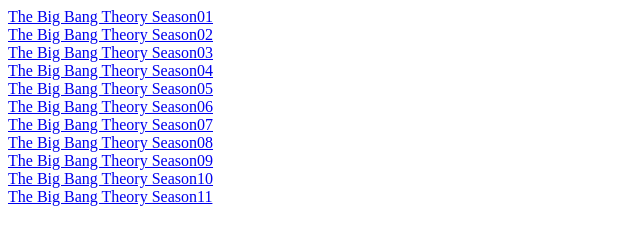
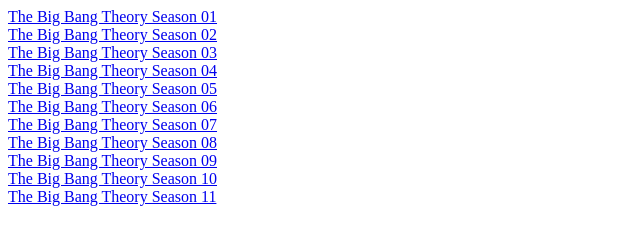
Before and after one commit to sarwar1122/D, a plain HTML site: page Index.html in a window 1280 px wide. Shown: the full height of the page, 0-640 px from the left. Drawn offline with Linux system fonts and the light colour scheme.

Commit message:
Update Index.html

```diff
--- a/Index.html
+++ b/Index.html
@@ -1,11 +1,11 @@
-<a href="http://s8.bitdl.ir/Series/The.Big.Bang.Theory/S01">The Big Bang Theory Season01</a><br/>
-<a href="http://s8.bitdl.ir/Series/The.Big.Bang.Theory/S02">The Big Bang Theory Season02</a><br/>
-<a href="http://s8.bitdl.ir/Series/The.Big.Bang.Theory/S03">The Big Bang Theory Season03</a><br/>
-<a href="http://s8.bitdl.ir/Series/The.Big.Bang.Theory/S04">The Big Bang Theory Season04</a><br/>
-<a href="http://s8.bitdl.ir/Series/The.Big.Bang.Theory/S05">The Big Bang Theory Season05</a><br/>
-<a href="http://s8.bitdl.ir/Series/The.Big.Bang.Theory/S06">The Big Bang Theory Season06</a><br/>
-<a href="http://s8.bitdl.ir/Series/The.Big.Bang.Theory/S07">The Big Bang Theory Season07</a><br/>
-<a href="http://s8.bitdl.ir/Series/The.Big.Bang.Theory/S08">The Big Bang Theory Season08</a><br/>
-<a href="http://s8.bitdl.ir/Series/The.Big.Bang.Theory/S09">The Big Bang Theory Season09</a><br/>
-<a href="http://s8.bitdl.ir/Series/The.Big.Bang.Theory/S10">The Big Bang Theory Season10</a><br/>
-<a href="http://s8.bitdl.ir/Series/The.Big.Bang.Theory/S11">The Big Bang Theory Season11</a><br/>
+<a href="http://s8.bitdl.ir/Series/The.Big.Bang.Theory/S01">The Big Bang Theory Season 01</a><br/>
+<a href="http://s8.bitdl.ir/Series/The.Big.Bang.Theory/S02">The Big Bang Theory Season 02</a><br/>
+<a href="http://s8.bitdl.ir/Series/The.Big.Bang.Theory/S03">The Big Bang Theory Season 03</a><br/>
+<a href="http://s8.bitdl.ir/Series/The.Big.Bang.Theory/S04">The Big Bang Theory Season 04</a><br/>
+<a href="http://s8.bitdl.ir/Series/The.Big.Bang.Theory/S05">The Big Bang Theory Season 05</a><br/>
+<a href="http://s8.bitdl.ir/Series/The.Big.Bang.Theory/S06">The Big Bang Theory Season 06</a><br/>
+<a href="http://s8.bitdl.ir/Series/The.Big.Bang.Theory/S07">The Big Bang Theory Season 07</a><br/>
+<a href="http://s8.bitdl.ir/Series/The.Big.Bang.Theory/S08">The Big Bang Theory Season 08</a><br/>
+<a href="http://s8.bitdl.ir/Series/The.Big.Bang.Theory/S09">The Big Bang Theory Season 09</a><br/>
+<a href="http://s8.bitdl.ir/Series/The.Big.Bang.Theory/S10">The Big Bang Theory Season 10</a><br/>
+<a href="http://s8.bitdl.ir/Series/The.Big.Bang.Theory/S11">The Big Bang Theory Season 11</a><br/>
```
